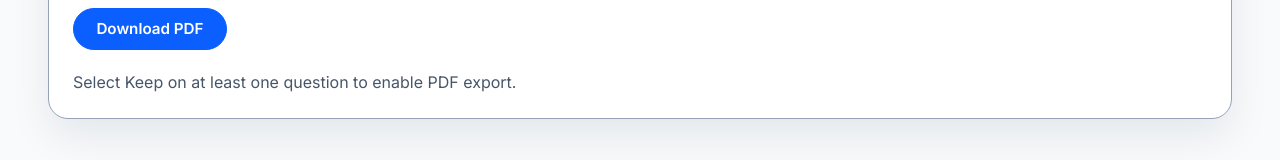
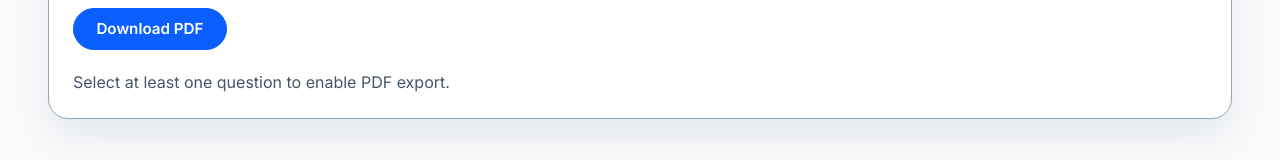
Before and after one commit to shahd803/EduAssist, a Next.js app: page / in a window 1280 px wide. Shown: the part 1842-2002 px from the top of the page. Built offline with nearby package versions, Linux system fonts and the light colour scheme.

Commit message:
fixed wording on error message for no selected questions

```diff
--- a/src/components/ExportPanel.jsx
+++ b/src/components/ExportPanel.jsx
@@ -99,7 +99,7 @@ function ExportPanel({ questions, keptQuestionIds }) {
         </button>
       </div>
       {keptCount === 0 && (
-        <p className="muted">Select Keep on at least one question to enable PDF export.</p>
+        <p className="muted">Select at least one question to enable PDF export.</p>
       )}
       {exportError && (
         <div className="export-error">
```
